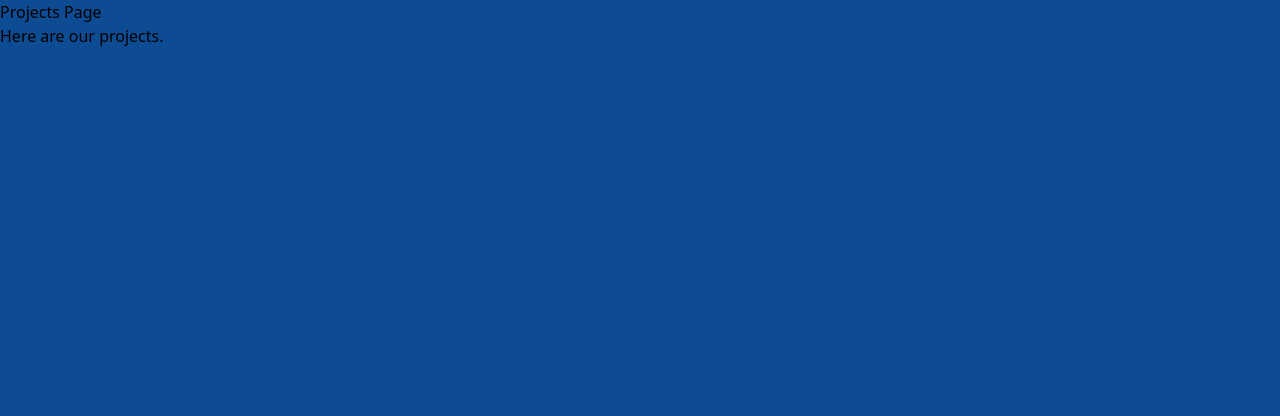
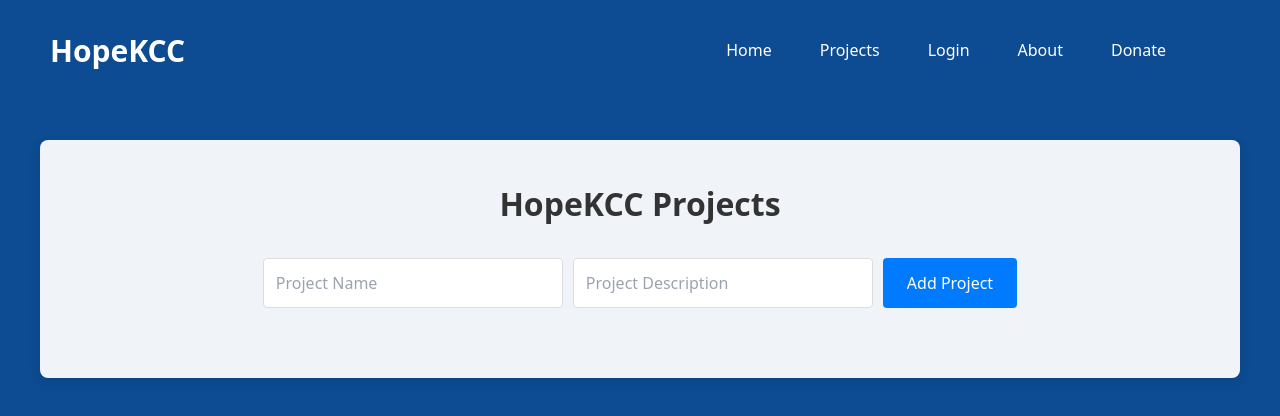
Before and after one commit to cruzgonzalez718/hkccfinal, a React (Create React App) app in the folder client/: page /projects in a window 1280 px wide. Shown: the top 416 px of the page. Built offline with nearby package versions, Linux system fonts and the light colour scheme.

Commit message:
Projects page update

```diff
--- a/client/src/App.js
+++ b/client/src/App.js
@@ -6,6 +6,7 @@ import Home from './pages/Home';
 import About from './pages/About';
 import Login from './pages/Login';
 import Projects from './pages/Projects';
+import ProjectDetail from './pages/ProjectDetail';
 
 function App() {
   return (
@@ -15,9 +16,10 @@ function App() {
               <Route path="/" element={<><Navbar /><Home /></>} />
               <Route path="/about" element={<><Navbar /><About /></>} />
               <Route path="/login" element={<><Navbar /><Login /></>} />
+              <Route path="/projects" element={<><Navbar /><Projects /></>} />
+              <Route path="/projects/:projectName" element={<><Navbar /><ProjectDetail /></>} />
 
               {/* Route without Navbar */}
-              <Route path="/projects" element={<Projects />} />
 
               {/* Unknown url */}
               <Route path="*" element={<Navigate to="/" />} />
--- a/client/src/pages/Login.js
+++ b/client/src/pages/Login.js
@@ -2,7 +2,7 @@
 
 import React, { useState } from 'react';
 import Axios from 'axios';
-
+import { useNavigate } from 'react-router-dom';
 
 function RegisterForm() {
     const [inputs, setInputs] = useState({ name: '', email: '', password: '' });
@@ -70,6 +70,8 @@ function RegisterForm() {
 };
 
 function LoginForm() {
+    const navigate = useNavigate();
+
     const [inputs, setInputs] = useState({ email: '', password: '' });
 
     const handleChange = (event) => {
@@ -86,6 +88,7 @@ function LoginForm() {
         .then(response => {
         if(response.status === 200) {
             alert("Valid User!");
+            navigate('/projects');                                   //Redirect to projects page
         }
         console.log(response.message);
         })
--- /dev/null
+++ b/client/src/pages/ProjectDetail.js
@@ -0,0 +1,20 @@
+import React from 'react';
+import { useParams } from 'react-router-dom';
+import './Projects.css';
+
+const ProjectDetail = () => {
+  const { projectName } = useParams();
+
+  return (
+    <div className="projects-container">
+      <div style={{ padding: '40px', textAlign: 'center' }}>
+        <h2>{projectName}</h2>
+        <button className="project-button">View Project</button>
+        <h2>           </h2>
+        <button className="project-button">Upload Files</button>
+      </div>
+    </div>
+  );
+};
+
+export default ProjectDetail;
--- /dev/null
+++ b/client/src/pages/Projects.css
@@ -0,0 +1,109 @@
+.projects-container {
+  padding: 40px;
+  background-color: #f0f4f8;
+  border-radius: 8px;
+  max-width: 1200px;
+  margin: 40px auto;
+  box-shadow: 0 4px 12px rgba(0, 0, 0, 0.1);
+}
+
+.projects-container h2 {
+  text-align: center;
+  margin-bottom: 30px;
+  color: #333;
+  font-size: 2em;
+  font-weight: 700;
+}
+
+.projects-list {
+  list-style: none;
+  padding: 0;
+  display: flex;
+  flex-direction: row; /* Aligns items in a row */
+  gap: 20px; /* Adds space between the items */
+  flex-wrap: wrap; /* Ensures items wrap to the next line if they overflow */
+}
+
+.project-item {
+  background-color: #fff;
+  border: 1px solid #ddd;
+  border-radius: 8px;
+  padding: 20px;
+  transition: transform 0.3s ease, box-shadow 0.3s ease;
+  flex: 1 1 300px; /* Flex-grow: 1, Flex-shrink: 1, Base width: 300px */
+  box-sizing: border-box; /* Ensures padding and border are included in the width */
+  text-align: center;
+}
+
+.project-item:hover {
+  transform: translateY(-5px);
+  box-shadow: 0 6px 18px rgba(0, 0, 0, 0.1);
+}
+
+.project-item h3 {
+  margin-top: 10px;
+  color: #333;
+  font-size: 1.5em;
+  font-weight: 600;
+}
+
+.project-item p {
+  color: #666;
+  font-size: 1em;
+  margin-top: 10px;
+}
+
+.project-image {
+  width: 100%;
+  height: auto;
+  max-width: 200px;
+  margin: 0 auto;
+  display: block;
+  margin-bottom: 20px;
+  border-radius: 8px;
+}
+
+.add-project-form {
+  margin-top: 30px;
+  display: flex;
+  gap: 10px;
+  justify-content: center;
+}
+
+.add-project-form input {
+  padding: 12px;
+  border: 1px solid #ddd;
+  border-radius: 4px;
+  flex: 1;
+  font-size: 1em;
+  max-width: 300px;
+}
+
+.add-project-form button {
+  padding: 12px 24px;
+  border: none;
+  background-color: #007BFF;
+  color: #fff;
+  border-radius: 4px;
+  cursor: pointer;
+  font-size: 1em;
+  transition: background-color 0.3s ease;
+}
+
+.add-project-form button:hover {
+  background-color: #0056b3;
+}
+.project-button {
+  padding: 12px 24px;
+  border: none;
+  background-color: #007BFF;
+  color: #fff;
+  border-radius: 4px;
+  cursor: pointer;
+  font-size: 1em;
+  transition: background-color 0.3s ease;
+}
+
+.project-button:hover {
+  background-color: #0056b3;
+}
--- a/client/src/pages/Projects.js
+++ b/client/src/pages/Projects.js
@@ -1,10 +1,60 @@
-import React from 'react';
+// Projects.js
+import React, { useState } from 'react';
+import { Link } from 'react-router-dom';
+import './Projects.css';
+import robotImage from '../assets/Robot.png'; // Corrected path
+
+const initialProjects = [
+
+  // ... other initial projects
+];
 
 const Projects = () => {
+  const [projects, setProjects] = useState(initialProjects);
+  const [newProjectName, setNewProjectName] = useState('');
+  const [newProjectDescription, setNewProjectDescription] = useState('');
+
+  const addProject = () => {
+    const newProject = {
+      name: newProjectName || 'Untitled Project',
+      description: newProjectDescription || 'No Description Provided',
+      image: robotImage,
+    };
+    setProjects([...projects, newProject]);
+    setNewProjectName(''); // Clear the input field
+    setNewProjectDescription(''); // Clear the input field
+  };
+
   return (
-    <div>
-      <h1>Projects Page</h1>
-      <p>Here are our projects.</p>
+    <div className="projects-container">
+      <h2>HopeKCC Projects</h2>
+      <div className="add-project-form">
+        <input
+          type="text"
+          placeholder="Project Name"
+          value={newProjectName}
+          onChange={(e) => setNewProjectName(e.target.value)}
+        />
+        <input
+          type="text"
+          placeholder="Project Description"
+          value={newProjectDescription}
+          onChange={(e) => setNewProjectDescription(e.target.value)}
+        />
+        <button onClick={addProject}>Add Project</button>
+      </div>
+      <h2>            </h2>
+      <ul className="projects-list">
+        {projects.map((project, index) => (
+          <li key={index} className="project-item">
+            <img src={project.image} alt={`${project.name} image`} className="project-image" />
+            <Link to={`/projects/${project.name}`}>
+              <h3>{project.name}</h3>
+            </Link>
+            <p>{project.description}</p>
+          </li>
+        ))}
+      </ul>
     </div>
   );
 };
```
Also changed, not shown: 7 other files (tests, documents, lock files or other folders).
